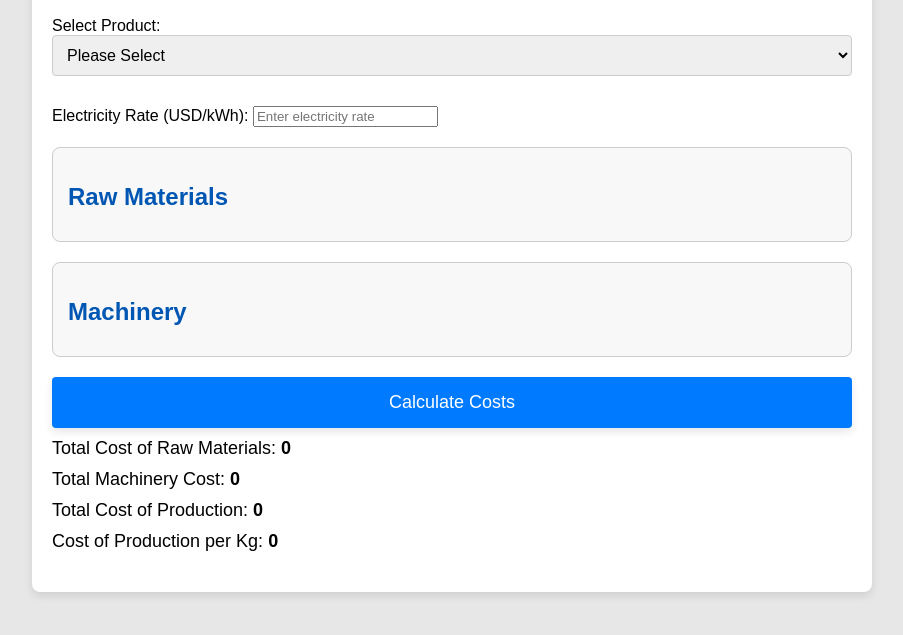
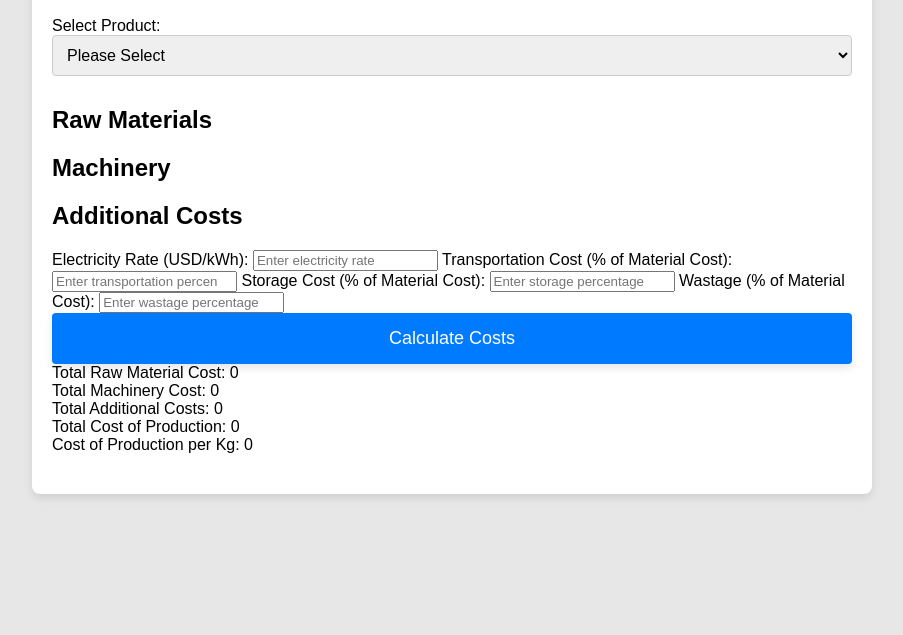
Before and after one commit to tyekamba9899/Bioplastic.github.io, a plain HTML site: page index.html in a window 1280 px wide. Shown: the part 101-736 px from the top of the page, without its empty margins (188-1091 px from the left). Drawn offline with Linux system fonts and the light colour scheme.

Commit message:
Update index.html

```diff
--- a/index.html
+++ b/index.html
@@ -20,33 +20,40 @@
             </select>
         </div>
 
-        <div class="electricity-rate-area">
-            <label for="electricity-rate">Electricity Rate (USD/kWh):</label>
-            <input type="number" id="electricity-rate" placeholder="Enter electricity rate" min="0" step="any">
-        </div>
+        <div class="cost-inputs">
+            <h2>Raw Materials</h2>
+            <div id="rawMaterialsContainer">
+                <!-- Raw materials inputs will be generated here by JavaScript -->
+            </div>
 
-        <div class="section raw-materials-section">
-            <h2>Raw Materials</h2>
-            <div id="rawMaterialsContainer" class="inputs-container">
-                <!-- Raw material input fields will be inserted here by JavaScript -->
+            <h2>Machinery</h2>
+            <div id="machineryContainer">
+                <!-- Machinery inputs will be generated here by JavaScript -->
             </div>
-        </div>
 
-        <div class="section machinery-section">
-            <h2>Machinery</h2>
-            <div id="machineryContainer" class="inputs-container">
-                <!-- Machinery input fields will be inserted here by JavaScript -->
+            <h2>Additional Costs</h2>
+            <div id="additionalCostsContainer">
+                <label for="electricityRate">Electricity Rate (USD/kWh):</label>
+                <input type="number" id="electricityRate" placeholder="Enter electricity rate" min="0" step="any">
+
+                <label for="transportation">Transportation Cost (% of Material Cost):</label>
+                <input type="number" id="transportation" placeholder="Enter transportation percentage" min="0" step="any">
+
+                <label for="storage">Storage Cost (% of Material Cost):</label>
+                <input type="number" id="storage" placeholder="Enter storage percentage" min="0" step="any">
+
+                <label for="wastage">Wastage (% of Material Cost):</label>
+                <input type="number" id="wastage" placeholder="Enter wastage percentage" min="0" step="any">
             </div>
         </div>
 
         <div class="results-area">
             <button id="submit">Calculate Costs</button>
-            <div class="results">
-                <div>Total Cost of Raw Materials: <span id="totalRawMaterialCost">0</span></div>
-                <div>Total Machinery Cost: <span id="totalMachineryCost">0</span></div>
-                <div>Total Cost of Production: <span id="totalCost">0</span></div>
-                <div>Cost of Production per Kg: <span id="costPerKg">0</span></div>
-            </div>
+            <div>Total Raw Material Cost: <span id="totalRawMaterialCost">0</span></div>
+            <div>Total Machinery Cost: <span id="totalMachineryCost">0</span></div>
+            <div>Total Additional Costs: <span id="totalAdditionalCosts">0</span></div>
+            <div>Total Cost of Production: <span id="totalCost">0</span></div>
+            <div>Cost of Production per Kg: <span id="costPerKg">0</span></div>
         </div>
     </main>
 
```
